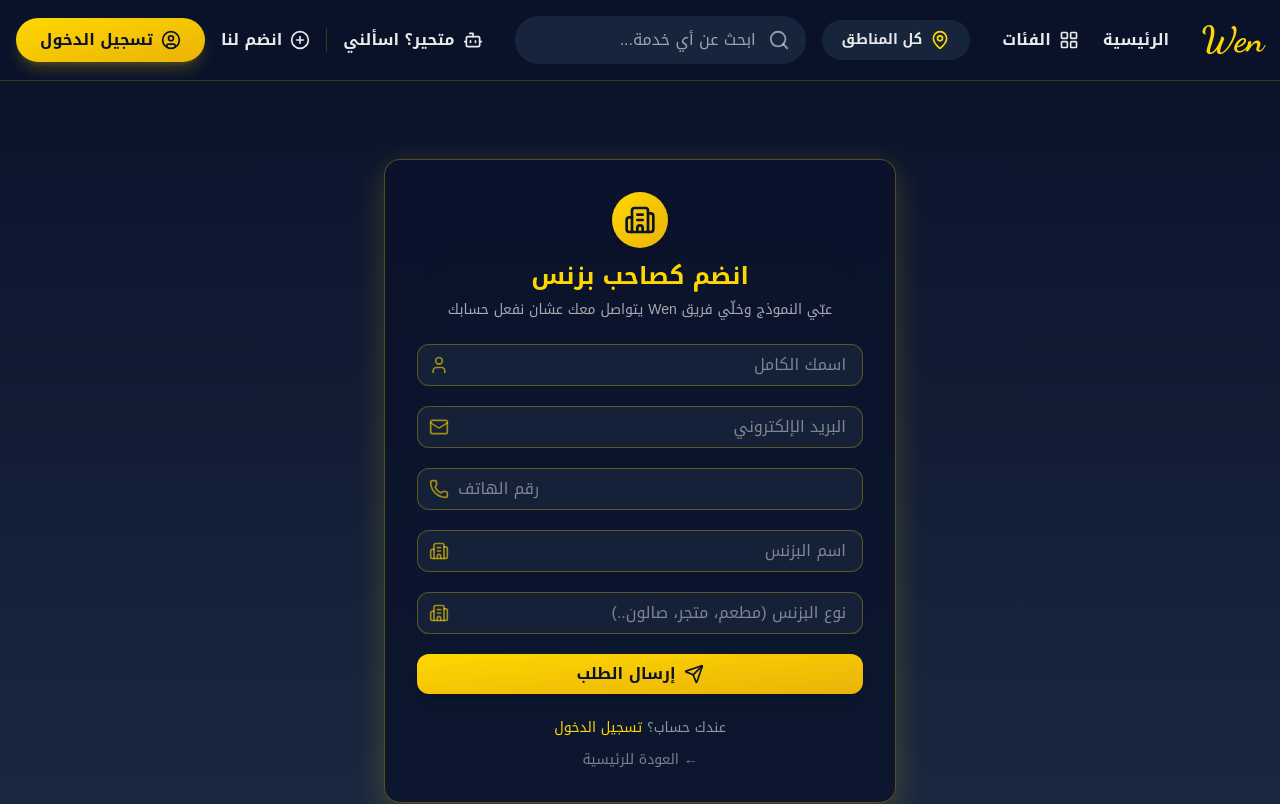
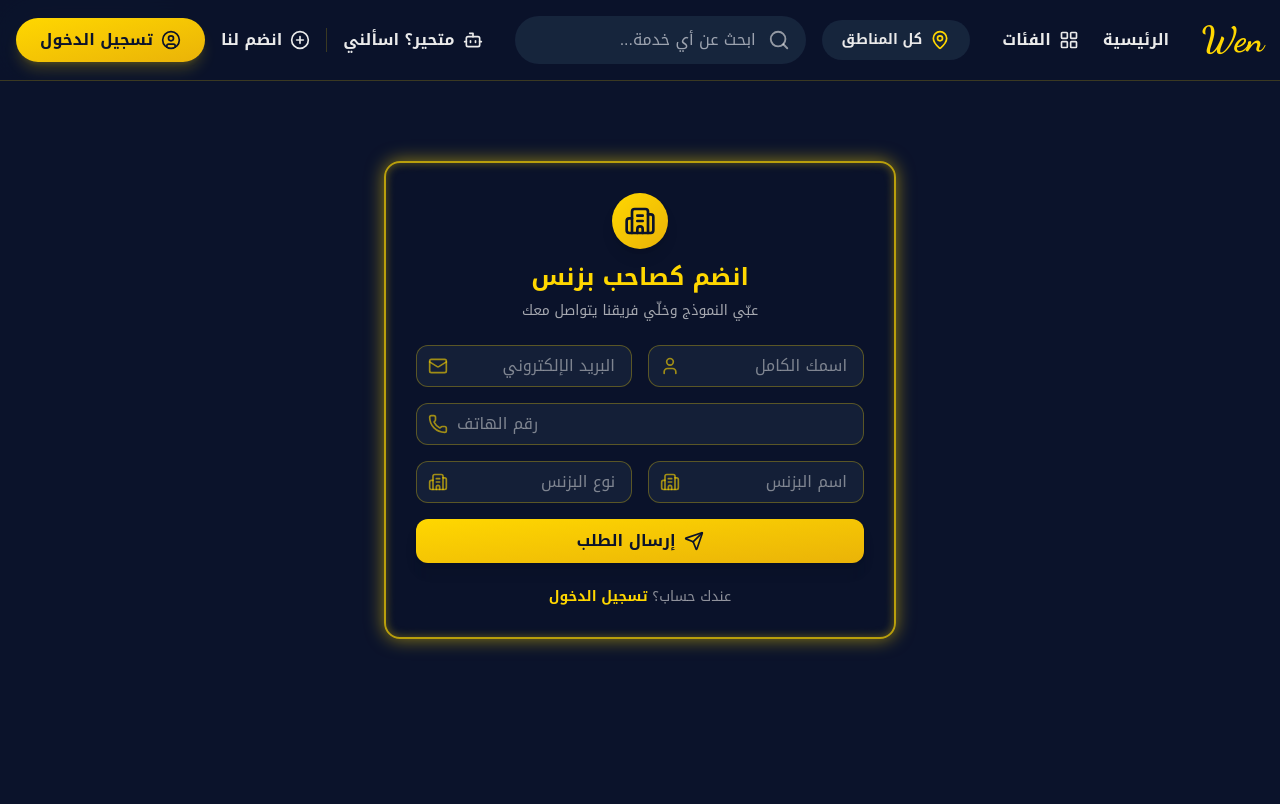
Before and after one commit to b14ckPanther/wen-directory, a Next.js app: page /register in a window 1280 px wide. Shown: the top 804 px of the page. Built offline with nearby package versions, Linux system fonts and the light colour scheme; a web font is replaced by a local one.

Commit message:
feat: Integrate URL-based location state

```diff
--- a/src/app/login/page.tsx
+++ b/src/app/login/page.tsx
@@ -1,9 +1,11 @@
+// src/app/login/page.tsx
 'use client';
 import Link from 'next/link';
 import { useState } from 'react';
-import { motion } from 'framer-motion';
-import { User, Lock, LogIn } from 'lucide-react';
+import { motion, Variants } from 'framer-motion';
+import { User, Lock, LogIn, ArrowLeft } from 'lucide-react';
 import { useAuth } from '@/context/AuthContext';
+import TiltCard from '@/components/TiltCard'; // Import the TiltCard
 
 export default function LoginPage() {
   const [username, setUsername] = useState('');
@@ -14,59 +16,86 @@ export default function LoginPage() {
     e.preventDefault();
 
     if (username === 'admin@wen.com' && password === 'admin') {
-      // Login as a Super Admin
-      login({
-          name: 'Admin',
-          role: 'admin'
-      });
+      login({ name: 'Admin', role: 'admin' });
     } else if (username === 'owner@wen.com' && password === 'owner') {
-      // Login as a Business Owner with a specific subscription for testing
-      login({
-          name: 'صاحب العمل',
-          role: 'owner',
-          subscription: 'مميز', // You can change this to 'أساسي' or 'ذهبي' to test other views
-          businessType: 'products'
-      });
+      login({ name: 'صاحب العمل', role: 'owner', subscription: 'مميز', businessType: 'products' });
     } else {
       alert('اسم المستخدم أو كلمة المرور غير صحيحة');
     }
   };
 
+  const containerVariants: Variants = {
+    hidden: { opacity: 0 },
+    visible: { opacity: 1, transition: { staggerChildren: 0.2, delayChildren: 0.3 } },
+  };
+
+  const itemVariants: Variants = {
+    hidden: { opacity: 0, y: 20 },
+    visible: { opacity: 1, y: 0, transition: { ease: 'easeOut' } },
+  };
+
   return (
-    <div className="min-h-screen flex items-center justify-center bg-gradient-to-b from-[#0B132B] to-[#1B2A41] p-6">
+    <div className="fixed inset-0 flex items-center justify-center bg-navy p-6 overflow-hidden" style={{ minHeight: '100dvh' }}>
+      <div className="absolute inset-0 z-0 animate-star-field pointer-events-none"></div>
+
+      <Link href="/" className="absolute top-6 left-6 z-20 flex items-center gap-2 text-gray/60 hover:text-gold transition-colors">
+        <ArrowLeft size={20} />
+        <span>العودة للرئيسية</span>
+      </Link>
+
+      <div style={{ perspective: '1000px' }}>
+        <TiltCard>
           <motion.div
-        initial={{ opacity: 0, y: 40 }}
-        animate={{ opacity: 1, y: 0 }}
-        transition={{ duration: 0.5 }}
-        className="w-full max-w-md bg-[#0B132B]/80 backdrop-blur-xl border border-gold/30
-                   rounded-2xl shadow-[0_8px_30px_rgba(255,215,0,0.2)] p-8"
+            initial={{ opacity: 0, scale: 0.9 }}
+            animate={{ opacity: 1, scale: 1 }}
+            transition={{ duration: 0.7, ease: 'easeOut' }}
+            className="relative w-full max-w-md bg-[#0B132B]/50 backdrop-blur-xl rounded-2xl p-8"
           >
-        <div className="flex flex-col items-center mb-6">
-          <Link href="/" className="bg-gradient-to-br from-gold to-yellow-500 p-3 rounded-full shadow-lg mb-3 hover:scale-105 transition">
+            {/* Animated Border */}
+            <div className="absolute inset-0 rounded-2xl border-2 animate-hologram-border pointer-events-none"></div>
+
+            <motion.div
+              variants={containerVariants}
+              initial="hidden"
+              animate="visible"
+              className="relative z-10"
+            >
+              <motion.div variants={itemVariants} className="flex flex-col items-center mb-6">
+                <div className="bg-gradient-to-br from-gold to-yellow-500 p-3 rounded-full shadow-lg mb-3">
                   <User className="text-navy" size={32} />
-          </Link>
+                </div>
                 <h1 className="text-gold font-bold text-2xl">تسجيل الدخول</h1>
-          <p className="text-gray/70 text-sm mt-2 text-center">أدخل بياناتك للوصول إلى حسابك ولوحتك الخاصة</p>
-        </div>
-        <form onSubmit={handleLogin} className="space-y-5">
+                <p className="text-gray/70 text-sm mt-2 text-center">أدخل بياناتك للوصول إلى حسابك</p>
+              </motion.div>
+
+              <motion.form variants={itemVariants} onSubmit={handleLogin} className="space-y-5">
                 <div className="relative">
                   <User className="absolute left-3 top-1/2 -translate-y-1/2 text-gold/60" size={20} />
-            <input type="text" placeholder="اسم المستخدم" value={username} onChange={(e) => setUsername(e.target.value)} className="w-full pl-10 pr-4 py-2 rounded-xl border border-gold/30 bg-[#1B2A41]/60 text-gray placeholder-gray/50 focus:outline-none focus:ring-1 focus:ring-gold/50"/>
+                  <input type="text" placeholder="اسم المستخدم" value={username} onChange={(e) => setUsername(e.target.value)} className="w-full pl-10 pr-4 py-2 rounded-xl border border-gold/30 bg-[#1B2A41]/60 text-gray placeholder-gray/50 focus:outline-none focus:ring-2 focus:ring-gold/50 transition-shadow"/>
                 </div>
                 <div className="relative">
                   <Lock className="absolute left-3 top-1/2 -translate-y-1/2 text-gold/60" size={20} />
-            <input type="password" placeholder="كلمة المرور" value={password} onChange={(e) => setPassword(e.target.value)} className="w-full pl-10 pr-4 py-2 rounded-xl border border-gold/30 bg-[#1B2A41]/60 text-gray placeholder-gray/50 focus:outline-none focus:ring-1 focus:ring-gold/50"/>
+                  <input type="password" placeholder="كلمة المرور" value={password} onChange={(e) => setPassword(e.target.value)} className="w-full pl-10 pr-4 py-2 rounded-xl border border-gold/30 bg-[#1B2A41]/60 text-gray placeholder-gray/50 focus:outline-none focus:ring-2 focus:ring-gold/50 transition-shadow"/>
                 </div>
-          <motion.button whileHover={{ scale: 1.05 }} whileTap={{ scale: 0.95 }} type="submit" className="w-full bg-gradient-to-br from-gold to-yellow-500 text-navy py-2 px-4 rounded-xl font-bold shadow-lg flex items-center justify-center gap-2">
+                <motion.button
+                  variants={itemVariants}
+                  whileHover={{ scale: 1.05 }}
+                  whileTap={{ scale: 0.98 }}
+                  type="submit"
+                  className="w-full bg-gradient-to-br from-gold to-yellow-500 text-navy py-2.5 px-4 rounded-xl font-bold shadow-lg flex items-center justify-center gap-2 hover:shadow-gold/30 transition-shadow"
+                >
                   <LogIn size={20} />
                   دخول
                 </motion.button>
-        </form>
-        <div className="mt-6 flex flex-col items-center gap-3 text-sm">
-          <p className="text-gray/60">ما عندك حساب؟ <Link href="/register" className="text-gold hover:underline">انضم لنا</Link></p>
-          <Link href="/" className="text-gray/50 hover:text-gold transition-colors flex items-center gap-1">← العودة للرئيسية</Link>
+              </motion.form>
+
+              <motion.div variants={itemVariants} className="mt-6 text-center text-sm">
+                <p className="text-gray/60">ما عندك حساب؟ <Link href="/register" className="text-gold hover:underline font-semibold">انضم لنا</Link></p>
+              </motion.div>
+            </motion.div>
+          </motion.div>
+        </TiltCard>
       </div>
-      </motion.div>
     </div>
   );
 }
--- a/src/app/register/page.tsx
+++ b/src/app/register/page.tsx
@@ -1,9 +1,10 @@
 'use client';
 
 import { useState } from 'react';
-import { motion } from 'framer-motion';
-import { Building2, Phone, Mail, User, Send } from 'lucide-react';
+import { motion, Variants } from 'framer-motion';
+import { Building2, Phone, Mail, User, Send, ArrowLeft } from 'lucide-react';
 import Link from 'next/link';
+import TiltCard from '@/components/TiltCard'; // Import the TiltCard
 
 export default function RegisterPage() {
   const [formData, setFormData] = useState({
@@ -20,150 +21,107 @@ export default function RegisterPage() {
 
   const handleSubmit = (e: React.FormEvent) => {
     e.preventDefault();
-
-    // TODO: send formData to API / DB
     console.log('Business registration request:', formData);
-
     alert('تم إرسال طلبك! سيتم التواصل معك بعد المراجعة.');
-    setFormData({
-      name: '',
-      email: '',
-      phone: '',
-      businessName: '',
-      businessType: '',
-    });
+    setFormData({ name: '', email: '', phone: '', businessName: '', businessType: '' });
   };
 
+  const containerVariants: Variants = {
+    hidden: { opacity: 0 },
+    visible: { opacity: 1, transition: { staggerChildren: 0.1, delayChildren: 0.3 } },
+  };
+
+  const itemVariants: Variants = {
+    hidden: { opacity: 0, y: 20 },
+    visible: { opacity: 1, y: 0, transition: { ease: 'easeOut', duration: 0.5 } },
+  };
+
+
   return (
-    <div className="min-h-screen flex items-center justify-center bg-gradient-to-b from-[#0B132B] to-[#1B2A41] p-6">
+    <div className="fixed inset-0 flex items-center justify-center bg-navy p-6 overflow-hidden" style={{ minHeight: '100dvh' }}>
+      <div className="absolute inset-0 z-0 animate-star-field pointer-events-none"></div>
+
+      <Link href="/" className="absolute top-6 left-6 z-20 flex items-center gap-2 text-gray/60 hover:text-gold transition-colors">
+        <ArrowLeft size={20} />
+        <span>العودة للرئيسية</span>
+      </Link>
+
+      <div style={{ perspective: '1000px' }}>
+        <TiltCard>
           <motion.div
-        initial={{ opacity: 0, y: 40 }}
-        animate={{ opacity: 1, y: 0 }}
-        transition={{ duration: 0.5 }}
-        className="w-full max-w-lg bg-[#0B132B]/80 backdrop-blur-xl border border-gold/30
-                   rounded-2xl shadow-[0_8px_30px_rgba(255,215,0,0.2)] p-8"
+            initial={{ opacity: 0, scale: 0.9 }}
+            animate={{ opacity: 1, scale: 1 }}
+            transition={{ duration: 0.7, ease: 'easeOut' }}
+            className="relative w-full max-w-lg bg-[#0B132B]/50 backdrop-blur-xl rounded-2xl p-8"
           >
-        {/* Header */}
-        <div className="flex flex-col items-center mb-6">
-          <Link
-            href="/"
-            className="bg-gradient-to-br from-gold to-yellow-500 p-3 rounded-full shadow-lg mb-3 hover:scale-105 transition"
+            {/* Animated Border */}
+            <div className="absolute inset-0 rounded-2xl border-2 animate-hologram-border pointer-events-none"></div>
+
+            <motion.div
+              variants={containerVariants}
+              initial="hidden"
+              animate="visible"
+              className="relative z-10"
             >
+              <motion.div variants={itemVariants} className="flex flex-col items-center mb-6">
+                <div className="bg-gradient-to-br from-gold to-yellow-500 p-3 rounded-full shadow-lg mb-3">
                   <Building2 className="text-navy" size={32} />
-          </Link>
+                </div>
                 <h1 className="text-gold font-bold text-2xl">انضم كصاحب بزنس</h1>
                 <p className="text-gray/70 text-sm mt-2 text-center">
-            عبّي النموذج وخلّي فريق Wen يتواصل معك عشان نفعل حسابك
+                  عبّي النموذج وخلّي فريقنا يتواصل معك
                 </p>
+              </motion.div>
+
+              <motion.form onSubmit={handleSubmit} className="space-y-4" variants={itemVariants}>
+                <div className="grid grid-cols-1 md:grid-cols-2 gap-4">
+                  <div className="relative">
+                    <User className="absolute left-3 top-1/2 -translate-y-1/2 text-gold/60" size={20} />
+                    <input type="text" name="name" placeholder="اسمك الكامل" value={formData.name} onChange={handleChange} required className="w-full pl-10 pr-4 py-2 rounded-xl border border-gold/30 bg-[#1B2A41]/60 text-gray placeholder-gray/50 focus:outline-none focus:ring-2 focus:ring-gold/50"/>
+                  </div>
+                  <div className="relative">
+                    <Mail className="absolute left-3 top-1/2 -translate-y-1/2 text-gold/60" size={20} />
+                    <input type="email" name="email" placeholder="البريد الإلكتروني" value={formData.email} onChange={handleChange} required className="w-full pl-10 pr-4 py-2 rounded-xl border border-gold/30 bg-[#1B2A41]/60 text-gray placeholder-gray/50 focus:outline-none focus:ring-2 focus:ring-gold/50"/>
+                  </div>
+                </div>
+                 <div className="relative">
+                  <Phone className="absolute left-3 top-1/2 -translate-y-1/2 text-gold/60" size={20} />
+                  <input type="tel" name="phone" placeholder="رقم الهاتف" value={formData.phone} onChange={handleChange} required className="w-full pl-10 pr-4 py-2 rounded-xl border border-gold/30 bg-[#1B2A41]/60 text-gray placeholder-gray/50 focus:outline-none focus:ring-2 focus:ring-gold/50"/>
+                </div>
+                <div className="grid grid-cols-1 md:grid-cols-2 gap-4">
+                  <div className="relative">
+                    <Building2 className="absolute left-3 top-1/2 -translate-y-1/2 text-gold/60" size={20} />
+                    <input type="text" name="businessName" placeholder="اسم البزنس" value={formData.businessName} onChange={handleChange} required className="w-full pl-10 pr-4 py-2 rounded-xl border border-gold/30 bg-[#1B2A41]/60 text-gray placeholder-gray/50 focus:outline-none focus:ring-2 focus:ring-gold/50"/>
+                  </div>
+                   <div className="relative">
+                    <Building2 className="absolute left-3 top-1/2 -translate-y-1/2 text-gold/60" size={20} />
+                    <input type="text" name="businessType" placeholder="نوع البزنس" value={formData.businessType} onChange={handleChange} required className="w-full pl-10 pr-4 py-2 rounded-xl border border-gold/30 bg-[#1B2A41]/60 text-gray placeholder-gray/50 focus:outline-none focus:ring-2 focus:ring-gold/50"/>
+                  </div>
                 </div>
 
-        {/* Form */}
-        <form onSubmit={handleSubmit} className="space-y-5">
-          {/* Name */}
-          <div className="relative">
-            <User className="absolute left-3 top-1/2 -translate-y-1/2 text-gold/60" size={20} />
-            <input
-              type="text"
-              name="name"
-              placeholder="اسمك الكامل"
-              value={formData.name}
-              onChange={handleChange}
-              required
-              className="w-full pl-10 pr-4 py-2 rounded-xl border border-gold/30 bg-[#1B2A41]/60
-                         text-gray placeholder-gray/50 focus:outline-none focus:ring-1 focus:ring-gold/50"
-            />
-          </div>
-
-          {/* Email */}
-          <div className="relative">
-            <Mail className="absolute left-3 top-1/2 -translate-y-1/2 text-gold/60" size={20} />
-            <input
-              type="email"
-              name="email"
-              placeholder="البريد الإلكتروني"
-              value={formData.email}
-              onChange={handleChange}
-              required
-              className="w-full pl-10 pr-4 py-2 rounded-xl border border-gold/30 bg-[#1B2A41]/60
-                         text-gray placeholder-gray/50 focus:outline-none focus:ring-1 focus:ring-gold/50"
-            />
-          </div>
-
-          {/* Phone */}
-          <div className="relative">
-            <Phone className="absolute left-3 top-1/2 -translate-y-1/2 text-gold/60" size={20} />
-            <input
-              type="tel"
-              name="phone"
-              placeholder="رقم الهاتف"
-              value={formData.phone}
-              onChange={handleChange}
-              required
-              className="w-full pl-10 pr-4 py-2 rounded-xl border border-gold/30 bg-[#1B2A41]/60
-                         text-gray placeholder-gray/50 focus:outline-none focus:ring-1 focus:ring-gold/50"
-            />
-          </div>
-
-          {/* Business Name */}
-          <div className="relative">
-            <Building2 className="absolute left-3 top-1/2 -translate-y-1/2 text-gold/60" size={20} />
-            <input
-              type="text"
-              name="businessName"
-              placeholder="اسم البزنس"
-              value={formData.businessName}
-              onChange={handleChange}
-              required
-              className="w-full pl-10 pr-4 py-2 rounded-xl border border-gold/30 bg-[#1B2A41]/60
-                         text-gray placeholder-gray/50 focus:outline-none focus:ring-1 focus:ring-gold/50"
-            />
-          </div>
-
-          {/* Business Type */}
-          <div className="relative">
-            <Building2 className="absolute left-3 top-1/2 -translate-y-1/2 text-gold/60" size={20} />
-            <input
-              type="text"
-              name="businessType"
-              placeholder="نوع البزنس (مطعم، متجر، صالون..)"
-              value={formData.businessType}
-              onChange={handleChange}
-              required
-              className="w-full pl-10 pr-4 py-2 rounded-xl border border-gold/30 bg-[#1B2A41]/60
-                         text-gray placeholder-gray/50 focus:outline-none focus:ring-1 focus:ring-gold/50"
-            />
-          </div>
-
-          {/* Submit */}
                 <motion.button
                   whileHover={{ scale: 1.05 }}
-            whileTap={{ scale: 0.95 }}
+                  whileTap={{ scale: 0.98 }}
                   type="submit"
-            className="w-full bg-gradient-to-br from-gold to-yellow-500 text-navy
-                       py-2 px-4 rounded-xl font-bold shadow-lg flex items-center justify-center gap-2"
+                  className="w-full bg-gradient-to-br from-gold to-yellow-500 text-navy py-2.5 px-4 rounded-xl font-bold shadow-lg flex items-center justify-center gap-2 hover:shadow-gold/30 transition-shadow"
                 >
                   <Send size={20} />
                   إرسال الطلب
                 </motion.button>
-        </form>
+              </motion.form>
 
-        {/* Extra Actions */}
-        <div className="mt-6 flex flex-col items-center gap-3 text-sm">
+              <motion.div variants={itemVariants} className="mt-6 text-center text-sm">
                 <p className="text-gray/60">
                   عندك حساب؟{' '}
-            <Link href="/login" className="text-gold hover:underline">
+                  <Link href="/login" className="text-gold hover:underline font-semibold">
                     تسجيل الدخول
                   </Link>
                 </p>
-
-          <Link
-            href="/"
-            className="text-gray/50 hover:text-gold transition-colors flex items-center gap-1"
-          >
-            ← العودة للرئيسية
-          </Link>
+              </motion.div>
+            </motion.div>
+          </motion.div>
+        </TiltCard>
       </div>
-      </motion.div>
     </div>
   );
 }
```
Also changed, not shown: tailwind.config.ts (+14 -1 lines). Lines whose indentation alone changed are shown as unchanged.
